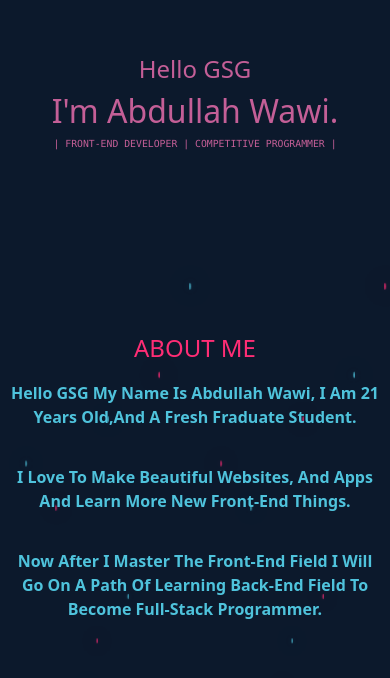
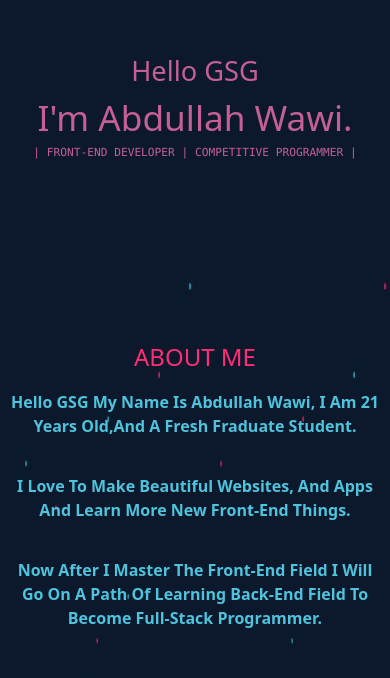
Before and after one commit to AboodW/HTML-CSS-Portifolio, a plain HTML site: page index.html in a window 390 px wide. Shown: the part 166-844 px from the top of the page. Drawn offline with nearby package versions, Linux system fonts and the light colour scheme.

Commit message:
Update index.css

```diff
--- a/index.css
+++ b/index.css
@@ -168,11 +168,11 @@ body{
    }
    .flex,.fa,.fab{
       font-size:30px;
-      margin-left: 1rem;;
+      margin-left: 0.7rem;;
    }
-   .introduction h1{font-size:2rem;}
-   .introduction h2{font-size:1.5rem;}
-   .introduction h3{font-size:0.7rem;}
+   .introduction h1{font-size:2.2rem;}
+   .introduction h2{font-size:1.7rem;}
+   .introduction h3{font-size:0.8rem;}
 
    .bubble span {
       width:10px;
```
